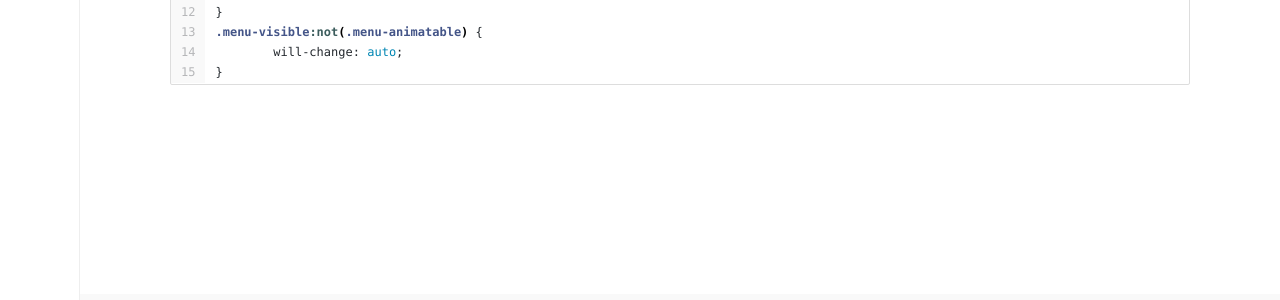
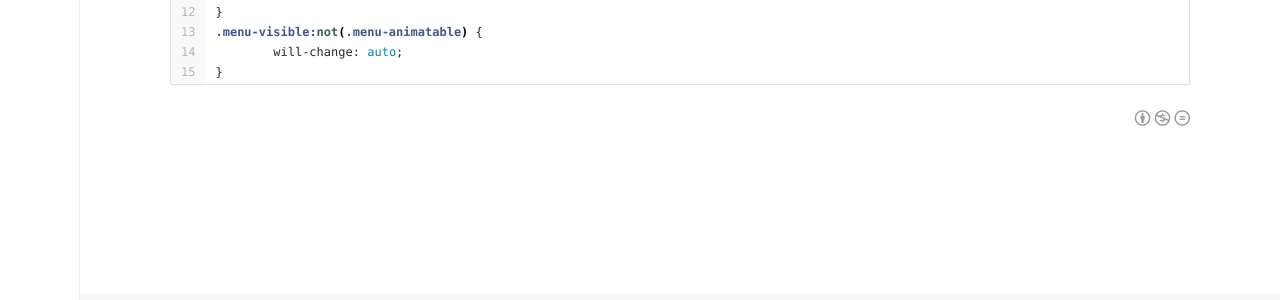
Before and after one commit to aproid/aproid.github.io, a Jekyll site: the page built from _posts/2019-03-21-transition-optimize.md, in a window 1280 px wide. Shown: the part 4614-4914 px from the top of the page. Built offline with Jekyll 4.4.1, drawn with Linux system fonts in a browser that asks for light colours; nearby versions of some CDN libraries; some web fonts are replaced; comment, search, counter and statistics services are not loaded.

Commit message:
Add CCL & external file container

```diff
--- a/_config.yml
+++ b/_config.yml
@@ -4,12 +4,13 @@ email: you171717@naver.com
 author: Aproid
 description: >-
   알고보면 유용한 사람.
-baseurl: ""
+baseurl: ''
 url: https://aproid.github.io
 image: /assets/img/logo.png
 
 # Frontend variables
 asset_url: /assets
+upload_url: /uploads
 favion_url: /favicon.ico
 
 # Environment settings
--- /dev/null
+++ b/_includes/ccl.html
@@ -0,0 +1,7 @@
+<div class="ccl">
+    <a rel="license" href="http://creativecommons.org/licenses/by-nc-nd/4.0/" class="link-raw">
+        <i class="fab fa-creative-commons-by"></i>
+        <i class="fab fa-creative-commons-nc"></i>
+        <i class="fab fa-creative-commons-nd"></i>
+    </a>
+</div>
--- a/_layouts/post.html
+++ b/_layouts/post.html
@@ -17,6 +17,7 @@ comments: true
 	</div>
 	<div class="article-ctn">
         {{ content }}
+		{% include ccl.html %}
         {% if page.previous or page.next %}
         	<div class="article-related">
 			    <div class="article-prev {% unless page.previous %}article-prev-nil{% endunless %}">
--- /dev/null
+++ b/_sass/partials/layout/_ccl.scss
@@ -0,0 +1,6 @@
+.ccl {
+    margin: space(.25) 0 0;
+    text-align: right;
+    font-size: rem(16px);
+    color: #999;
+}
--- a/assets/css/app.scss
+++ b/assets/css/app.scss
@@ -19,6 +19,7 @@
 @import "partials/layout/article";
 @import "partials/layout/comment";
 @import "partials/layout/footer";
+@import "partials/layout/ccl";
 @import "partials/component/checkbox";
 @import "partials/component/link";
 @import "partials/component/tint";
--- a/assets/js/app.js
+++ b/assets/js/app.js
@@ -71,7 +71,7 @@ $(function() {
 	});
 
 	// Article Anchor Overrides
-	$article.find('a:not(.link)').each(function() {
+	$article.find('a:not(.link):not(.link-raw)').each(function() {
 		$(this).addClass('link');
 	});
 
```
Also changed, not shown: _drafts/2019-04-08-open-graph-api.md (line endings or trailing spaces).
